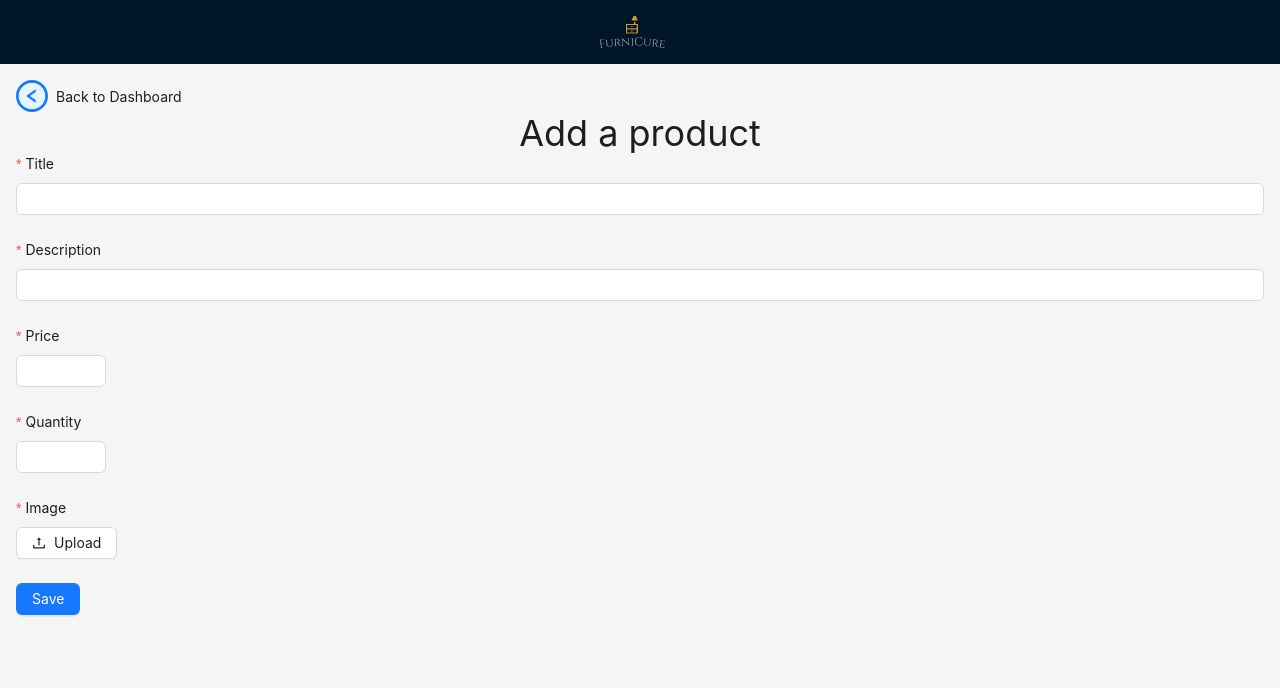
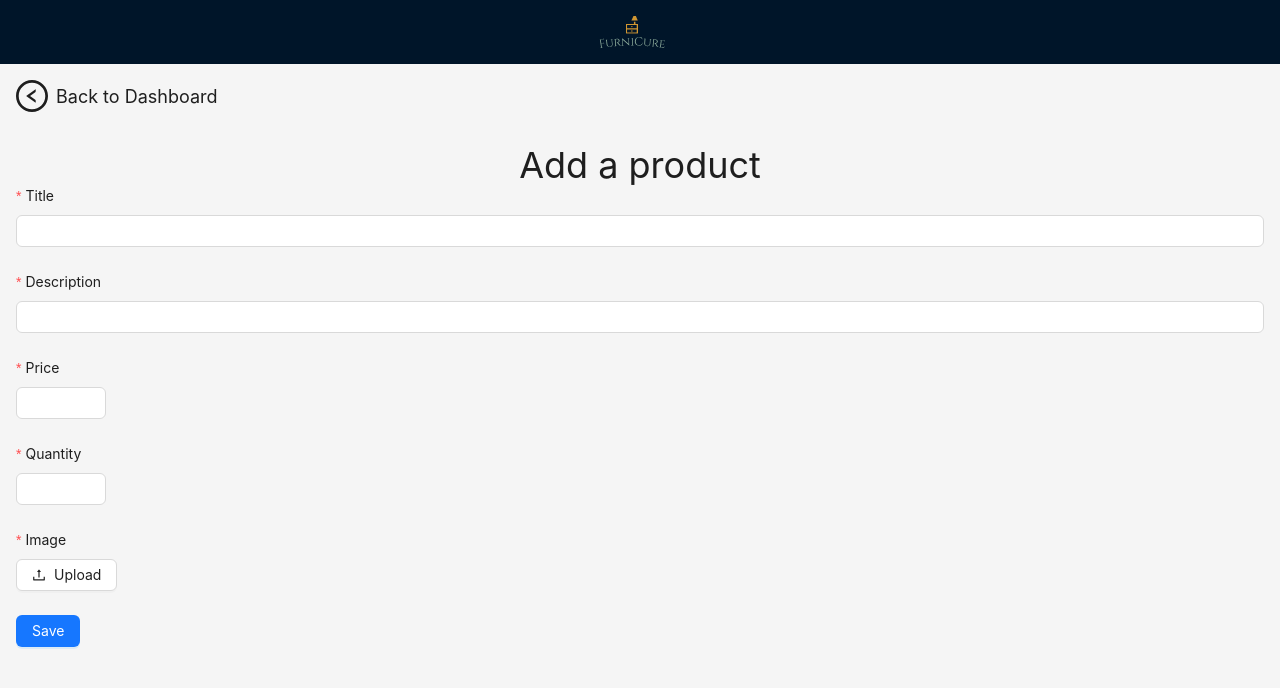
Before and after one commit to Velin-Apostolov/furnicure, a React (Vite) app in the folder client/: page /admin/products/add in a window 1280 px wide. Shown: the top 688 px of the page. Built offline with nearby package versions, Linux system fonts and the light colour scheme.

Commit message:
added BTL in AdminProductForm as well

```diff
--- a/client/src/components/Admin/AdminProductForm/AdminProductForm.jsx
+++ b/client/src/components/Admin/AdminProductForm/AdminProductForm.jsx
@@ -1,7 +1,8 @@
-import { Button, Form, Input, InputNumber, Upload, Space } from "antd";
-import { LeftCircleTwoTone, UploadOutlined } from '@ant-design/icons';
-import { useNavigate, Link } from "react-router-dom";
+import { Button, Form, Input, InputNumber, Upload } from "antd";
+import { UploadOutlined } from '@ant-design/icons';
+import { useNavigate } from "react-router-dom";
 import { useState } from "react";
+import BackToLocation from "../../Util/BackToLocation";
 
 const AdminProductForm = () => {
     const [form] = Form.useForm();
@@ -45,12 +46,10 @@ const AdminProductForm = () => {
     }
     return (
         <div>
-            <Link to='/admin/dashboard'>
-                <Space>
-                    <LeftCircleTwoTone style={{ fontSize: '2rem' }} />
-                    <span>Back to Dashboard</span>
-                </Space>
-            </Link>
+           <BackToLocation
+            location='/admin/dashboard'
+            title='Dashboard'
+           />
             <div className="flex justify-center items-center gap-4">
                 <h2 className="text-4xl">Add a product</h2>
             </div>
```
